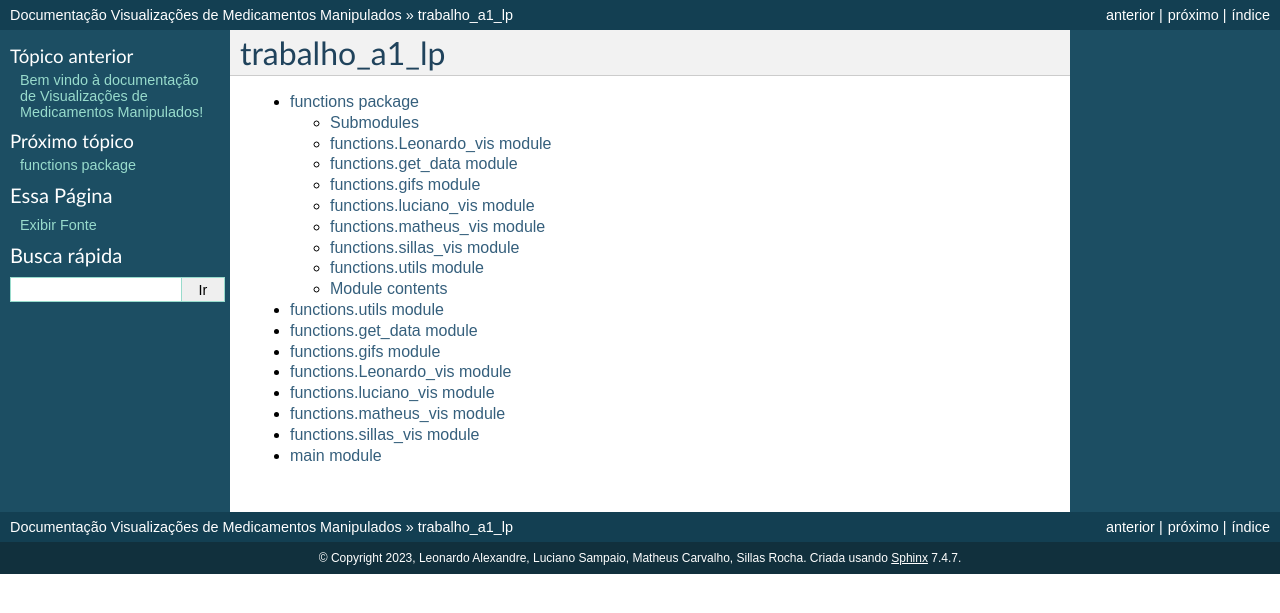
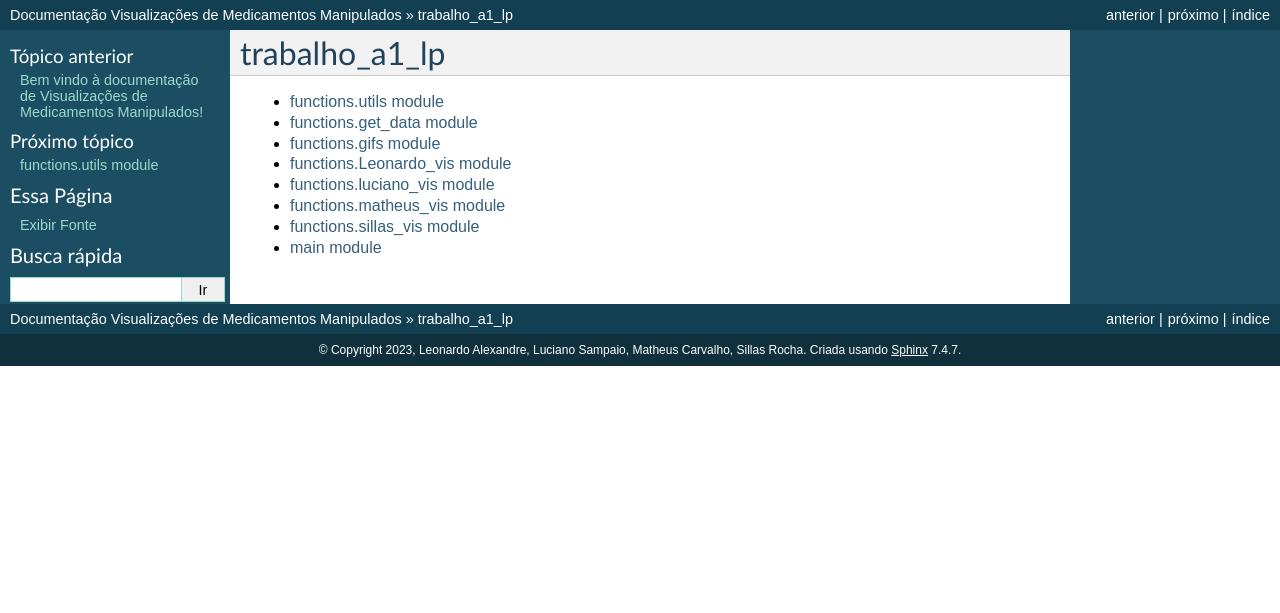
Before and after one commit to MatCarvalho21/trabalho_a1_lp, a Sphinx documentation site: the page built from docs/modules.rst, in a window 1280 px wide. Shown: the top 613 px of the page. Built offline with Sphinx 7.4.7, drawn with Linux system fonts in a browser that asks for light colours.

Commit message:
Páginas modificadas

```diff
--- a/docs/functions.rst
+++ /dev/null
@@ -1,69 +0,0 @@
-functions package
-=================
-
-Submodules
-----------
-
-functions.Leonardo\_vis module
-------------------------------
-
-.. automodule:: functions.Leonardo_vis
-   :members:
-   :undoc-members:
-   :show-inheritance:
-
-functions.get\_data module
---------------------------
-
-.. automodule:: functions.get_data
-   :members:
-   :undoc-members:
-   :show-inheritance:
-
-functions.gifs module
----------------------
-
-.. automodule:: functions.gifs
-   :members:
-   :undoc-members:
-   :show-inheritance:
-
-functions.luciano\_vis module
------------------------------
-
-.. automodule:: functions.luciano_vis
-   :members:
-   :undoc-members:
-   :show-inheritance:
-
-functions.matheus\_vis module
------------------------------
-
-.. automodule:: functions.matheus_vis
-   :members:
-   :undoc-members:
-   :show-inheritance:
-
-functions.sillas\_vis module
-----------------------------
-
-.. automodule:: functions.sillas_vis
-   :members:
-   :undoc-members:
-   :show-inheritance:
-
-functions.utils module
-----------------------
-
-.. automodule:: functions.utils
-   :members:
-   :undoc-members:
-   :show-inheritance:
-
-Module contents
----------------
-
-.. automodule:: functions
-   :members:
-   :undoc-members:
-   :show-inheritance:
--- a/docs/modules.rst
+++ b/docs/modules.rst
@@ -4,7 +4,6 @@ trabalho_a1_lp
 .. toctree::
    :maxdepth: 4
 
-   functions
    functions.utils
    functions.get_data
    functions.gifs
```
Also changed, not shown: docs/index.rst (+15 -1 lines).
